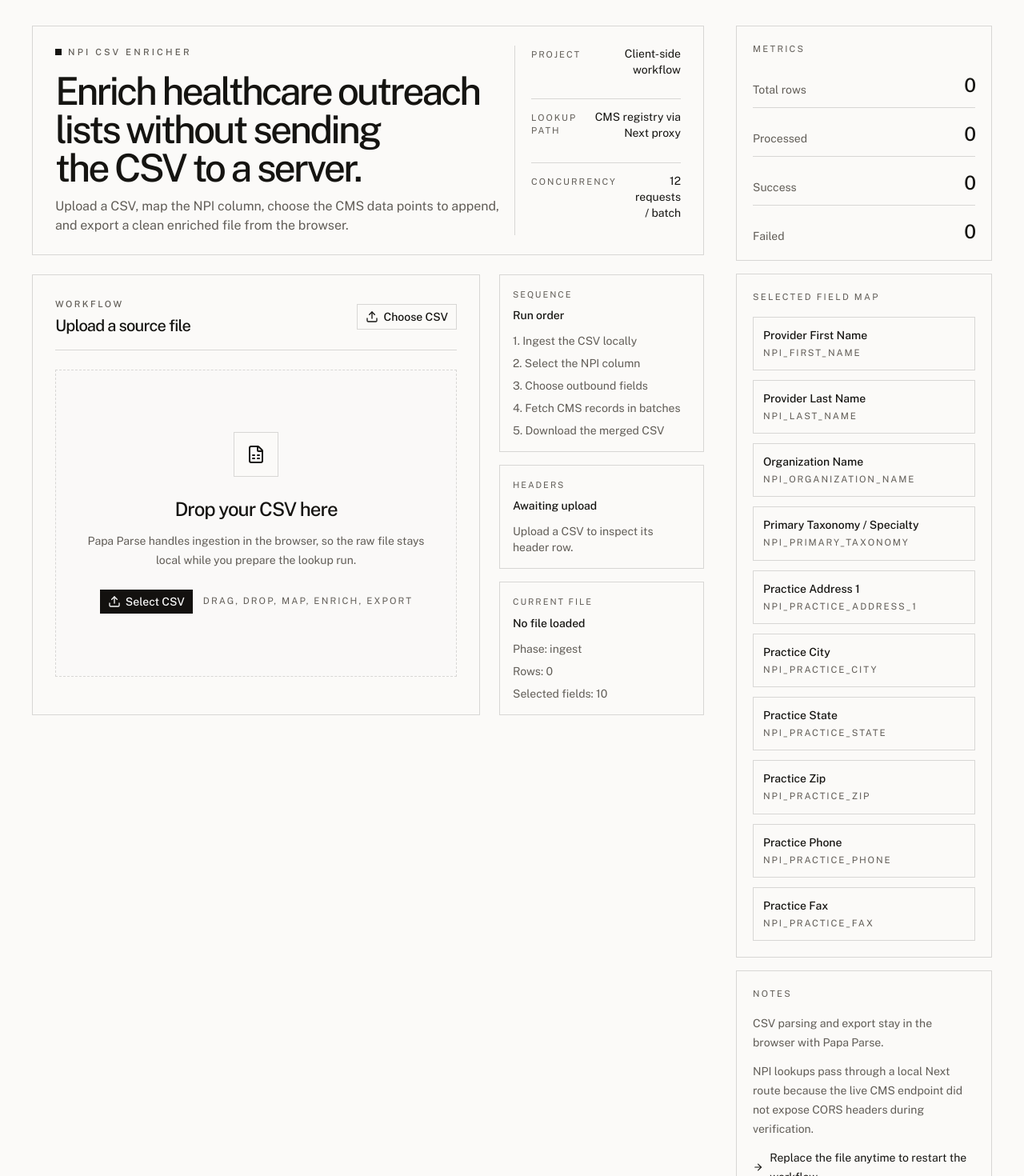
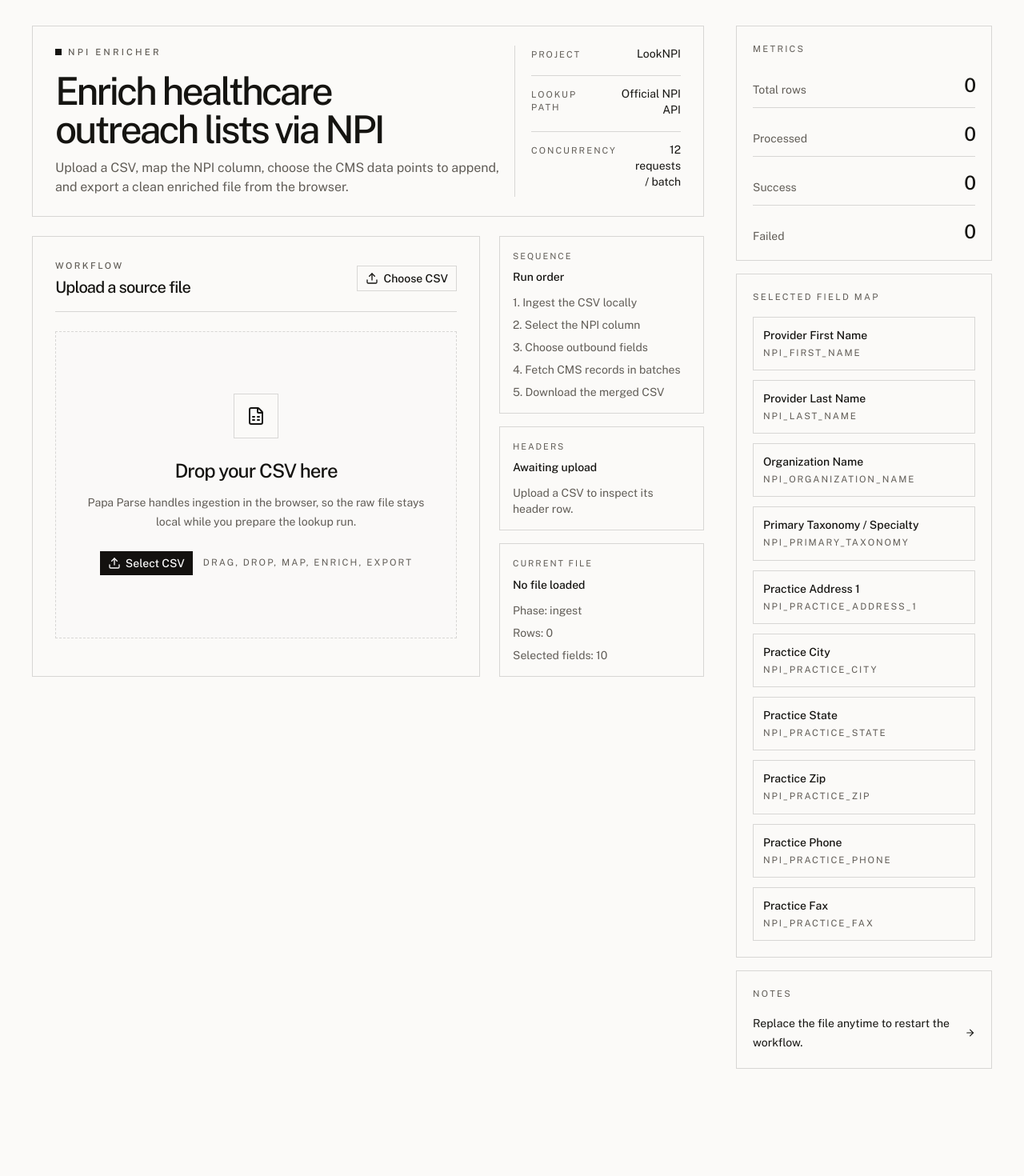
Before and after one commit to moidrk/cleanly, a Next.js app: page / in a window 1280 px wide. Shown: the top 1470 px of the page at 80% size. After the commit the page ends 1368 px from the top, so only its background shows below. Built offline with nearby package versions, Linux system fonts and the light colour scheme.

Commit message:
redeploy

```diff
--- a/app/page.tsx
+++ b/app/page.tsx
@@ -377,12 +377,11 @@ export default function Page() {
             <div className="space-y-4">
               <div className="flex items-center gap-2 text-[0.7rem] font-medium tracking-[0.28em] text-muted-foreground uppercase">
                 <span className="inline-flex size-2 bg-foreground" />
-                NPI CSV Enricher
+                NPI Enricher
               </div>
               <div className="space-y-3">
                 <h1 className="max-w-2xl text-3xl font-medium tracking-[-0.06em] text-balance sm:text-5xl">
-                  Enrich healthcare outreach lists without sending the CSV to a
-                  server.
+                  Enrich healthcare outreach lists via NPI
                 </h1>
                 <p className="max-w-2xl text-sm leading-6 text-muted-foreground sm:text-base">
                   Upload a CSV, map the NPI column, choose the CMS data points to
@@ -391,8 +390,8 @@ export default function Page() {
               </div>
             </div>
             <div className="grid gap-3 border-t border-border pt-4 text-sm sm:border-t-0 sm:border-s sm:pt-0 sm:ps-5">
-              <InfoLine label="Project" value="Client-side workflow" />
-              <InfoLine label="Lookup path" value="CMS registry via Next proxy" />
+              <InfoLine label="Project" value="LookNPI" />
+              <InfoLine label="Lookup path" value="Official NPI API" />
               <InfoLine label="Concurrency" value="12 requests / batch" />
             </div>
           </header>
@@ -761,14 +760,11 @@ export default function Page() {
               Notes
             </p>
             <div className="mt-4 space-y-3 text-sm leading-6 text-muted-foreground">
-              <p>CSV parsing and export stay in the browser with Papa Parse.</p>
-              <p>
-                NPI lookups pass through a local Next route because the live CMS
-                endpoint did not expose CORS headers during verification.
-              </p>
+
               <p className="flex items-center gap-2 text-foreground">
+
+                Replace the file anytime to restart the workflow.
                 <ArrowRight className="size-4" />
-                Replace the file anytime to restart the workflow.
               </p>
             </div>
           </div>
```
